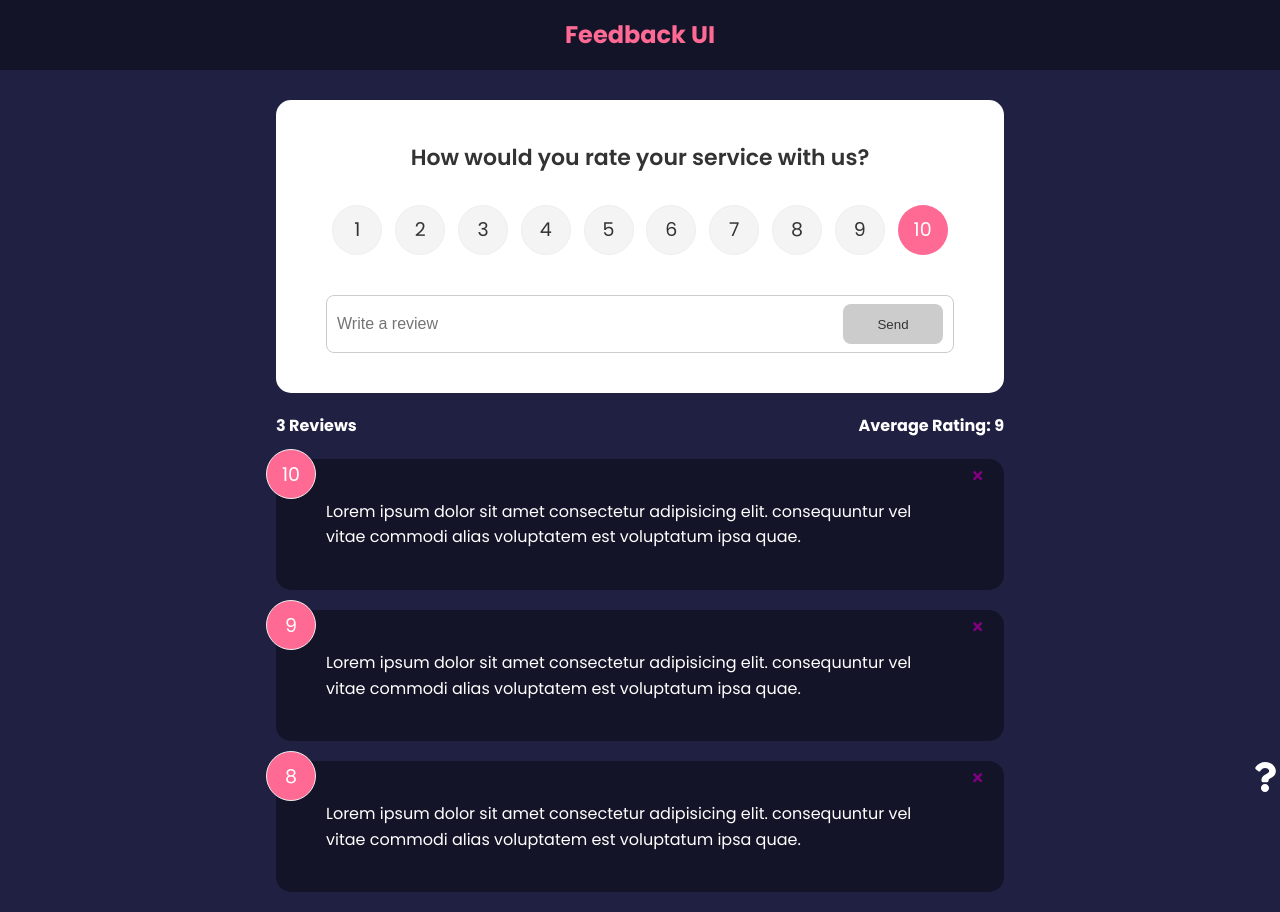
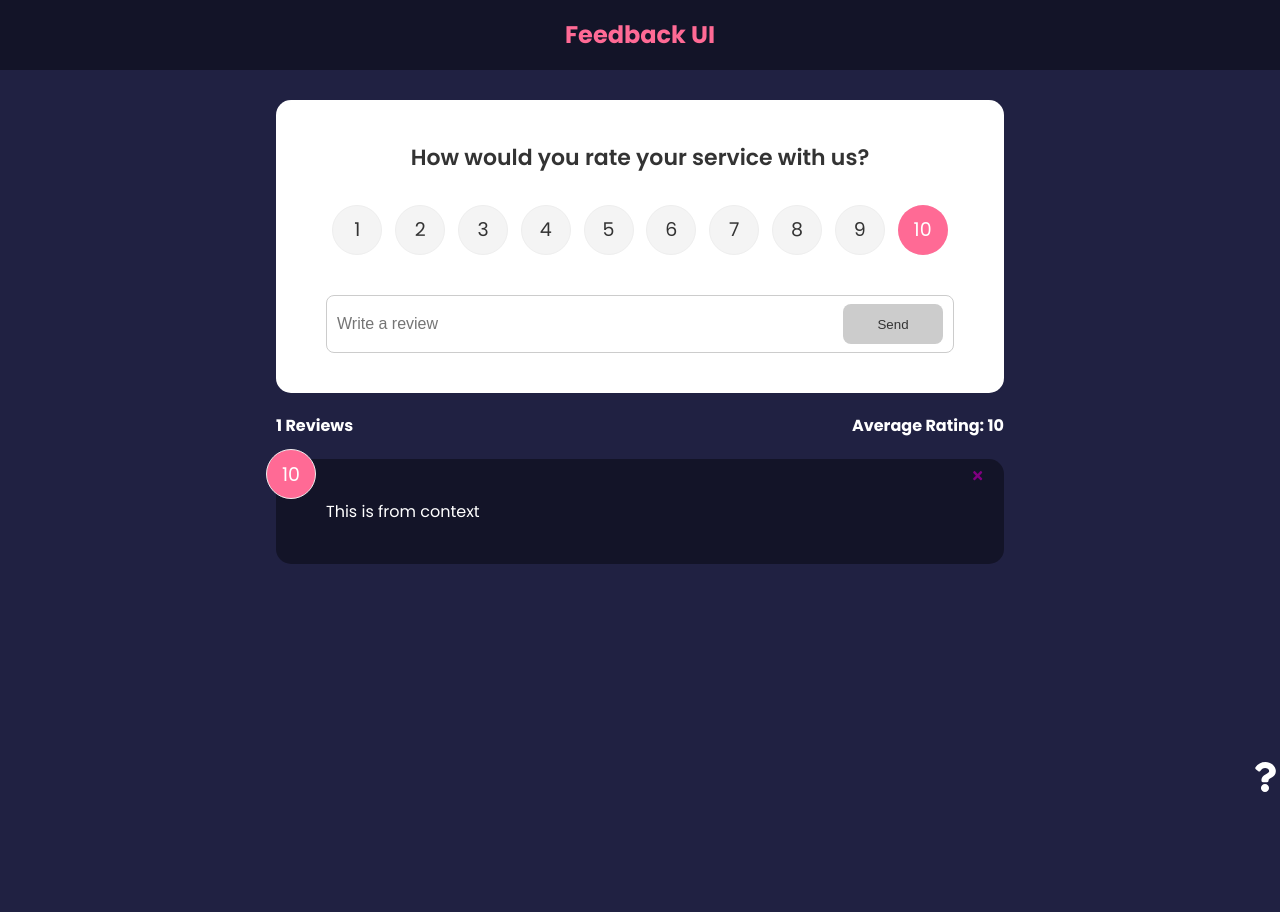
Before and after one commit to David-RMason/feedback-app, a React (Create React App) app: page / in a window 1280 px wide. After the commit the page ends 800 px from the top, so only its background shows below. Built offline with nearby package versions, Linux system fonts and the light colour scheme.

Commit message:
Feat: Add context to components

```diff
--- a/src/components/FeedbackForm/FeedbackForm.jsx
+++ b/src/components/FeedbackForm/FeedbackForm.jsx
@@ -1,15 +1,19 @@
-import { useState } from "react";
+import { useContext, useState } from "react";
+
+import FeedbackContext from "../../context/feedbackContext";
 import Card from "../shared/Card/Card";
 import Button from "../shared/Button/Button";
 import RatingSelect from "../RatingSelect/RatingSelect";
 
 import "./FeedbackForm.css";
 
-export default function FeedbackForm({ handleAdd }) {
+export default function FeedbackForm() {
   const [text, setText] = useState("");
   const [rating, setRating] = useState(10);
   const [btnDisabled, setBtnDisabled] = useState(true);
   const [message, setMessage] = useState("");
+
+  const { addFeedback } = useContext(FeedbackContext);
 
   function handleTextInput(e) {
     if (text === "") {
@@ -32,7 +36,7 @@
         text,
         rating,
       };
-      handleAdd(newFeedback);
+      addFeedback(newFeedback);
       setText("");
     }
   }
--- a/src/components/FeedbackItem/FeedbackItem.jsx
+++ b/src/components/FeedbackItem/FeedbackItem.jsx
@@ -1,13 +1,19 @@
+import { useContext } from "react";
+
+import FeedbackContext from "../../context/feedbackContext";
+
 import Card from "../shared/Card/Card";
 import { FaTimes } from "react-icons/fa";
 
 import "./FeedbackItem.css";
 
-export default function FeedbackItem({ item, handleDelete }) {
+export default function FeedbackItem({ item }) {
+  const { deleteFeedback } = useContext(FeedbackContext);
+
   return (
     <Card darkTheme={true}>
       <div className="num-display">{item.rating}</div>
-      <button onClick={() => handleDelete(item.id)} className="close">
+      <button onClick={() => deleteFeedback(item.id)} className="close">
         <FaTimes color="purple" />
       </button>
       <div className="text-display">{item.text}</div>
--- a/src/components/FeedbackList/FeedbackList.jsx
+++ b/src/components/FeedbackList/FeedbackList.jsx
@@ -1,7 +1,12 @@
 import { motion, AnimatePresence } from "framer-motion";
+import { useContext } from "react";
 import FeedbackItem from "../FeedbackItem/FeedbackItem";
 
-export default function FeedbackList({ feedback, handleDelete }) {
+import FeedbackContext from "../../context/feedbackContext";
+
+export default function FeedbackList({ handleDelete }) {
+  const { feedback } = useContext(FeedbackContext);
+
   if (!feedback || feedback.length === 0) {
     return <p>No feedback given</p>;
   }
@@ -16,11 +21,7 @@
             animate={{ opacity: 1 }}
             exit={{ opacity: 0 }}
           >
-            <FeedbackItem
-              key={item.id}
-              item={item}
-              handleDelete={handleDelete}
-            />
+            <FeedbackItem key={item.id} item={item} />
           </motion.div>
         ))}
       </AnimatePresence>
--- a/src/components/FeedbackStats/FeedbackStats.jsx
+++ b/src/components/FeedbackStats/FeedbackStats.jsx
@@ -1,6 +1,10 @@
+import { useContext } from "react";
+import FeedbackContext from "../../context/feedbackContext";
 import "./FeedbackStats.css";
 
-export default function FeedbackStats({ feedback }) {
+export default function FeedbackStats() {
+  const { feedback } = useContext(FeedbackContext);
+
   let average =
     feedback.reduce((acc, cur) => {
       return acc + cur.rating;
--- a/src/context/feedbackContext.js
+++ b/src/context/feedbackContext.js
@@ -1,5 +1,7 @@
 import { createContext, useState } from "react";
 import { RouterProvider } from "react-router-dom";
+
+import { v4 as uuidv4 } from "uuid";
 
 const FeedbackContext = createContext();
 
@@ -11,8 +13,19 @@
       rating: 10,
     },
   ]);
+
+  function deleteFeedback(id) {
+    if (window.confirm("Are you sure you want to delete?"))
+      setFeedback(feedback.filter((item) => item.id !== id));
+  }
+
+  function addFeedback(newFeedback) {
+    newFeedback.id = uuidv4();
+    setFeedback([newFeedback, ...feedback]);
+  }
+
   return (
-    <FeedbackContext.Provider value={{ feedback }}>
+    <FeedbackContext.Provider value={{ feedback, deleteFeedback, addFeedback }}>
       {children}
     </FeedbackContext.Provider>
   );
--- a/src/routes/Home.jsx
+++ b/src/routes/Home.jsx
@@ -1,31 +1,13 @@
-import { useState } from "react";
-
-import { v4 as uuidv4 } from "uuid";
-
 import FeedbackForm from "../components/FeedbackForm/FeedbackForm";
 import FeedbackStats from "../components/FeedbackStats/FeedbackStats";
 import FeedbackList from "../components/FeedbackList/FeedbackList";
 
-import feedbackData from "../data/feedbackData";
-
 export default function Home() {
-  const [feedback, setFeedback] = useState(feedbackData);
-
-  function deleteFeedback(id) {
-    if (window.confirm("Are you sure you want to delete?"))
-      setFeedback(feedback.filter((item) => item.id !== id));
-  }
-
-  function addFeedback(newFeedback) {
-    newFeedback.id = uuidv4();
-    setFeedback([newFeedback, ...feedback]);
-    console.log(newFeedback);
-  }
   return (
     <>
-      <FeedbackForm handleAdd={addFeedback} />
-      <FeedbackStats feedback={feedback} />
-      <FeedbackList feedback={feedback} handleDelete={deleteFeedback} />
+      <FeedbackForm />
+      <FeedbackStats />
+      <FeedbackList />
     </>
   );
 }
```
